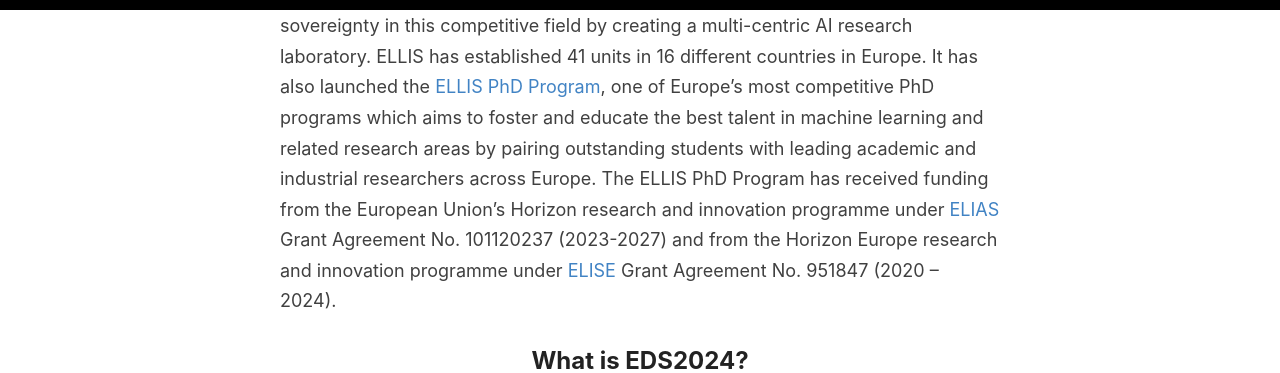
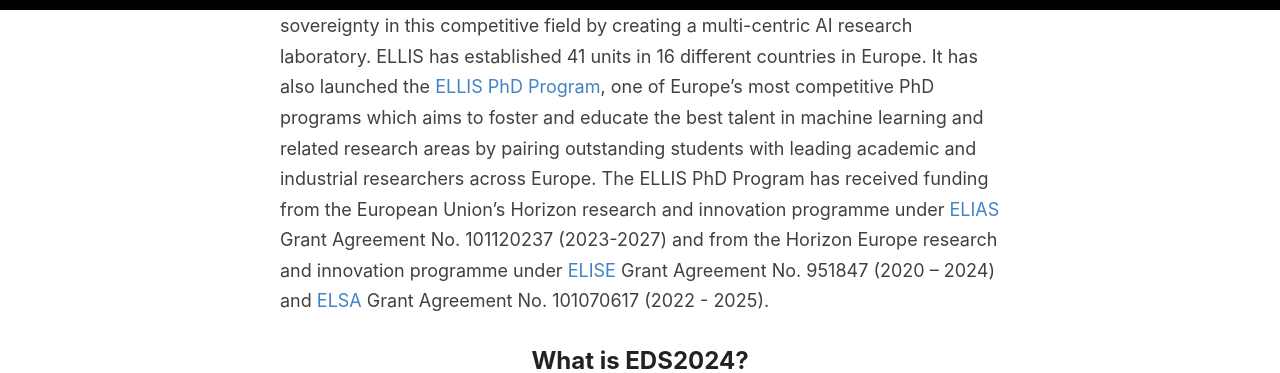
Before and after one commit to eds2024/eds2024.github.io, a Jekyll site: the page built from _pages/index.md, in a window 1280 px wide and 900 px high, scrolled down 820 px, cut to the strip 0-373 px from the top of the window. Built offline with Jekyll 4.4.1, drawn with Linux system fonts in a browser that asks for light colours; the list of posts is cut into pages by our own code.

Commit message:
Update index.md

```diff
--- a/_pages/index.md
+++ b/_pages/index.md
@@ -5,7 +5,7 @@
 ---
 
 ## What is ELLIS?
-The [European Laboratory for Learning and Intelligent Systems (ELLIS)](https://ellis.eu/) is a pan-European AI network of excellence which focuses on fundamental science, technical innovation and societal impact. Founded in 2018, ELLIS builds upon machine learning as the driver for modern AI and aims to secure Europe’s sovereignty in this competitive field by creating a multi-centric AI research laboratory. ELLIS has established 41 units in 16 different countries in Europe. It has also launched the [ELLIS PhD Program](https://ellis.eu/phd-postdoc), one of Europe’s most competitive PhD programs which aims to foster and educate the best talent in machine learning and related research areas by pairing outstanding students with leading academic and industrial researchers across Europe. The ELLIS PhD Program has received funding from the European Union’s Horizon research and innovation programme under [ELIAS](https://elias-ai.eu/) Grant Agreement No. 101120237 (2023-2027) and from the Horizon Europe research and innovation programme under [ELISE](https://www.elise-ai.eu/) Grant Agreement No. 951847 (2020 – 2024).
+The [European Laboratory for Learning and Intelligent Systems (ELLIS)](https://ellis.eu/) is a pan-European AI network of excellence which focuses on fundamental science, technical innovation and societal impact. Founded in 2018, ELLIS builds upon machine learning as the driver for modern AI and aims to secure Europe’s sovereignty in this competitive field by creating a multi-centric AI research laboratory. ELLIS has established 41 units in 16 different countries in Europe. It has also launched the [ELLIS PhD Program](https://ellis.eu/phd-postdoc), one of Europe’s most competitive PhD programs which aims to foster and educate the best talent in machine learning and related research areas by pairing outstanding students with leading academic and industrial researchers across Europe. The ELLIS PhD Program has received funding from the European Union’s Horizon research and innovation programme under [ELIAS](https://elias-ai.eu/) Grant Agreement No. 101120237 (2023-2027) and from the Horizon Europe research and innovation programme under [ELISE](https://www.elise-ai.eu/) Grant Agreement No. 951847 (2020 – 2024) and [ELSA](https://www.elsa-ai.eu) Grant Agreement No. 101070617 (2022 - 2025).
 
 ## What is EDS2024?
 
```
